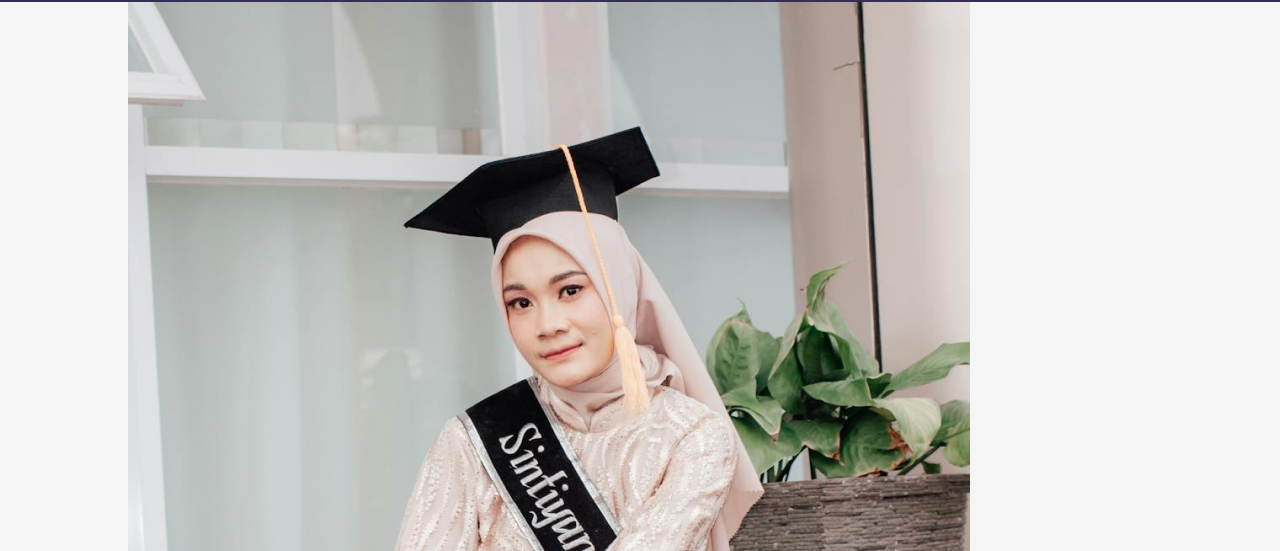
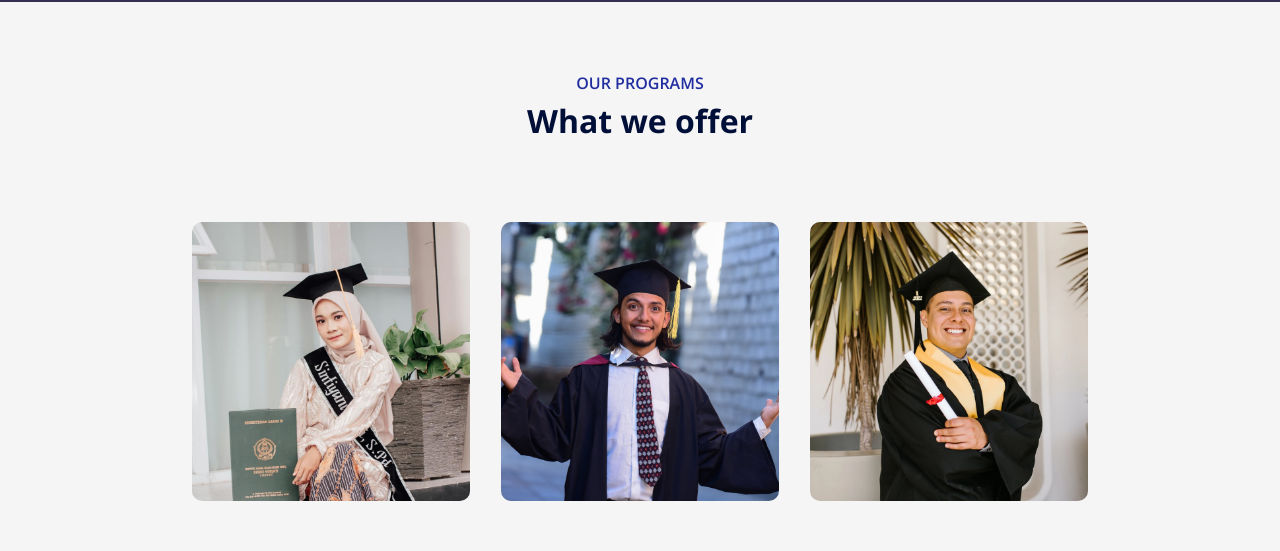
Before and after one commit to prabeenprabu/course-website-1, a React (Vite) app: page / in a window 1280 px wide. Shown: the part 798-1349 px from the top of the page. Built offline with nearby package versions, Linux system fonts and the light colour scheme; grey boxes are pictures that could not be loaded.

Commit message:
programs section component finished

```diff
--- a/src/App.jsx
+++ b/src/App.jsx
@@ -2,12 +2,14 @@ import React from "react";
 import Navbar from "./Component/Navbar/Navbar";
 import Hero from "./Component/Hero/Hero";
 import Programs from "./Component/Programs/Programs";
+import Title from "./Component/Title/Title";
 
 const App = () => {
     return (
         <div>
             <Navbar />
             <Hero />
+            <Title subtitle="our programs" title="What we offer" />
             <Programs />
         </div>
     );
--- a/src/Component/Programs/Programs.css
+++ b/src/Component/Programs/Programs.css
@@ -0,0 +1,46 @@
+.programs {
+    margin: 80px auto;
+    width: 90%;
+    display: flex;
+    justify-content: space-between;
+    align-items: center;
+}
+
+.program img {
+    width: 100%;
+    border-radius: 10px;
+    display: block;
+}
+
+.program {
+    flex-basis: 31%;
+    position: relative;
+}
+
+.program:hover .caption {
+    opacity: 1;
+    padding-top: 0;
+}
+
+.caption {
+    border-radius: 10px;
+    position: absolute;
+    top: 0;
+    left: 0;
+    bottom: 0;
+    right: 0;
+    background: rgba(0, 15, 152, 0.4);
+    display: flex;
+    justify-content: center;
+    align-items: center;
+    color: #f2f2f2;
+    flex-direction: column;
+    opacity: 0;
+    transition: all 1s ease;
+    padding-top: 70%;
+}
+
+.caption img {
+    width: 60px;
+    margin-bottom: 10px;
+}
--- a/src/Component/Programs/Programs.jsx
+++ b/src/Component/Programs/Programs.jsx
@@ -3,14 +3,33 @@ import "./Programs.css";
 import program_1 from "../../assets/program-1.png";
 import program_2 from "../../assets/program-2.png";
 import program_3 from "../../assets/program-3.png";
+import program_icon_1 from "../../assets/program-icon-1.png";
+import program_icon_2 from "../../assets/program-icon-2.png";
+import program_icon_3 from "../../assets/program-icon-3.png";
 
 const Programs = () => {
     return (
         <div className="programs container">
             <div className="program">
                 <img src={program_1} alt="" />
+                <div className="caption">
+                    <img src={program_icon_1} alt="" />
+                    <p>Graduation Degree</p>
+                </div>
+            </div>
+            <div className="program">
                 <img src={program_2} alt="" />
+                <div className="caption">
+                    <img src={program_icon_2} alt="" />
+                    <p>Master Degree</p>
+                </div>
+            </div>
+            <div className="program">
                 <img src={program_3} alt="" />
+                <div className="caption">
+                    <img src={program_icon_3} alt="" />
+                    <p>Post Degree</p>
+                </div>
             </div>
         </div>
     );
```
